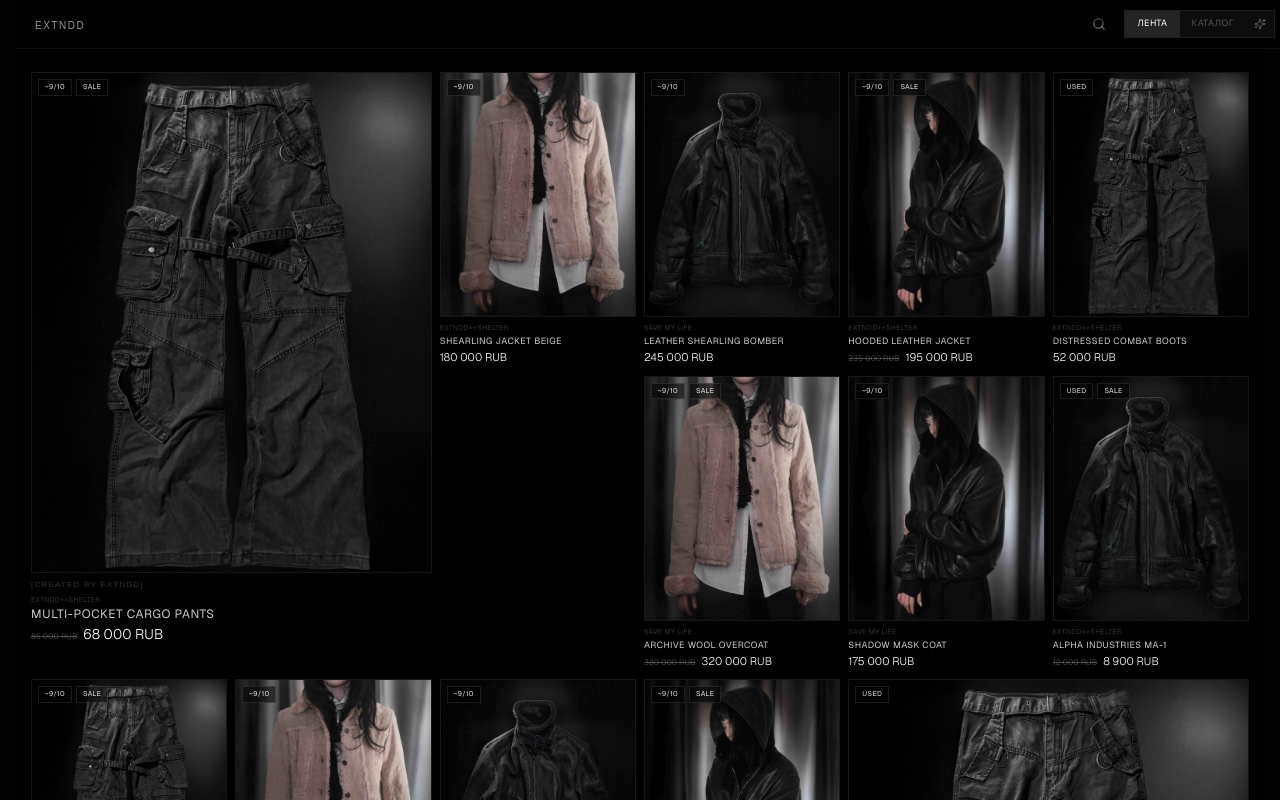
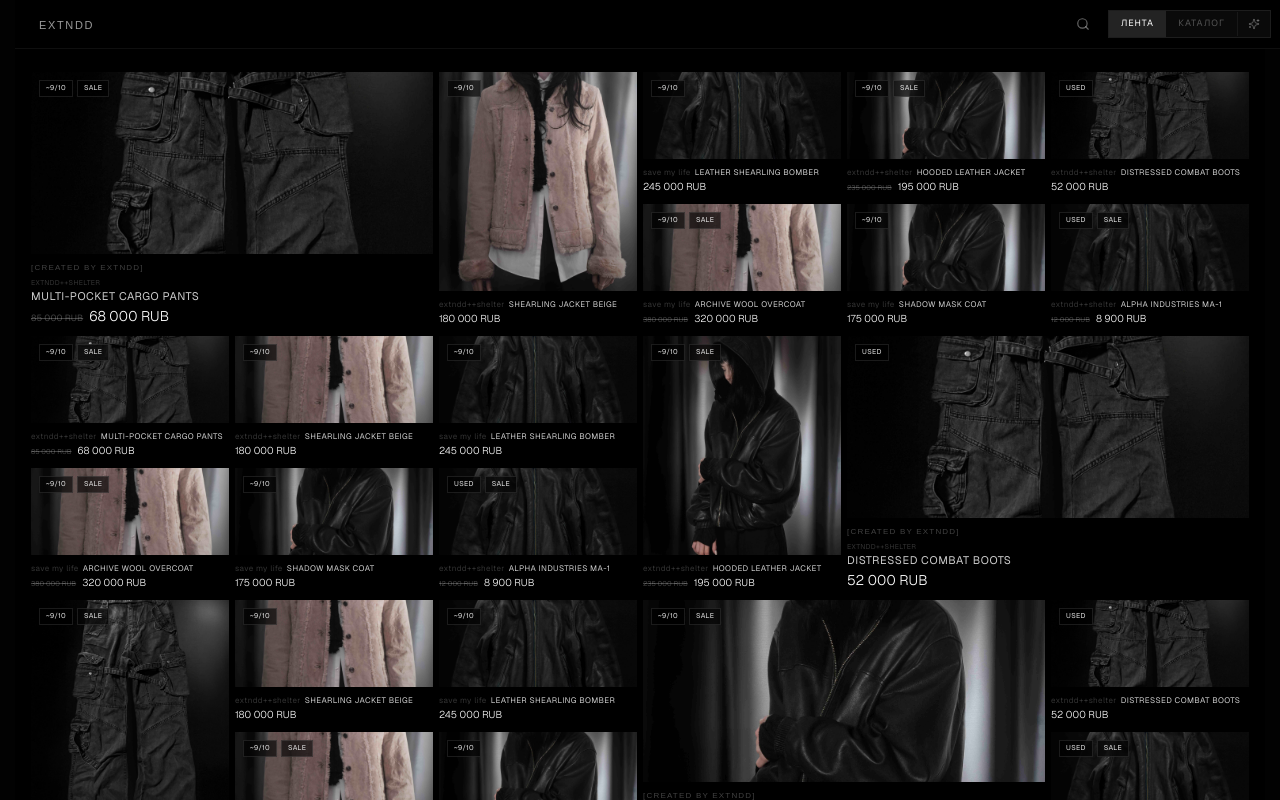
Before and after one commit to 2extndd/v0-avant-garde-catalog-design-2, a Next.js app: page /feed in a window 1280 px wide. Shown: the top 800 px of the page. Built offline with nearby package versions, Linux system fonts and the light colour scheme.

Commit message:
refactor: redesign grid layout with fixed row heights
Implement fixed row heights for grid layout based on card sizes.

Co-authored-by: null <223159354+2extndd@users.noreply.github.com>

```diff
--- a/app/feed/page.tsx
+++ b/app/feed/page.tsx
@@ -64,52 +64,115 @@ const products = [
   },
 ]
 
-// Card sizes: 'lg' = 2col wide + 2row, 'md' = 1col + 2row, 'sm' = 1col + 1row
 type CardSize = 'lg' | 'md' | 'sm'
 
-// Repeating layout pattern from the screenshot - 6 columns grid
-// Each "row-group" defines card placements: [size, colStart, colSpan, rowStart, rowSpan]
-const LAYOUT_PATTERN: { size: CardSize; col: number; span: number; row: number; rspan: number }[] = [
-  // Row group 1 (rows 1-2): 1 large + 1 medium + 3 small
-  { size: 'lg', col: 1, span: 2, row: 1, rspan: 2 },
-  { size: 'md', col: 3, span: 1, row: 1, rspan: 2 },
-  { size: 'sm', col: 4, span: 1, row: 1, rspan: 1 },
-  { size: 'sm', col: 5, span: 1, row: 1, rspan: 1 },
-  { size: 'sm', col: 6, span: 1, row: 1, rspan: 1 },
-  { size: 'sm', col: 4, span: 1, row: 2, rspan: 1 },
-  { size: 'sm', col: 5, span: 1, row: 2, rspan: 1 },
-  { size: 'sm', col: 6, span: 1, row: 2, rspan: 1 },
-  // Row group 2 (rows 3-4): 3 small + 1 medium + 1 large
-  { size: 'sm', col: 1, span: 1, row: 3, rspan: 1 },
-  { size: 'sm', col: 2, span: 1, row: 3, rspan: 1 },
-  { size: 'sm', col: 3, span: 1, row: 3, rspan: 1 },
-  { size: 'md', col: 4, span: 1, row: 3, rspan: 2 },
-  { size: 'lg', col: 5, span: 2, row: 3, rspan: 2 },
-  { size: 'sm', col: 1, span: 1, row: 4, rspan: 1 },
-  { size: 'sm', col: 2, span: 1, row: 4, rspan: 1 },
-  { size: 'sm', col: 3, span: 1, row: 4, rspan: 1 },
-  // Row group 3 (rows 5-6): 1 medium + 3 small + 1 large
-  { size: 'md', col: 1, span: 1, row: 5, rspan: 2 },
-  { size: 'sm', col: 2, span: 1, row: 5, rspan: 1 },
-  { size: 'sm', col: 3, span: 1, row: 5, rspan: 1 },
-  { size: 'lg', col: 4, span: 2, row: 5, rspan: 2 },
-  { size: 'sm', col: 6, span: 1, row: 5, rspan: 1 },
-  { size: 'sm', col: 2, span: 1, row: 6, rspan: 1 },
-  { size: 'sm', col: 3, span: 1, row: 6, rspan: 1 },
-  { size: 'sm', col: 6, span: 1, row: 6, rspan: 1 },
+/*
+ * Grid system: 6 columns, rows are a fixed base unit (60px).
+ * Large card  = 2 cols, 4 base rows
+ * Medium card = 1 col,  4 base rows
+ * Small card  = 1 col,  2 base rows
+ *
+ * Pattern traced from the screenshot (each block = 8 base rows):
+ * Block A:
+ *   Large  @ col 1, row 1, span 2x4
+ *   Med    @ col 3, row 1, span 1x4
+ *   Small  @ col 4, row 1, span 1x2
+ *   Small  @ col 5, row 1, span 1x2
+ *   Small  @ col 6, row 1, span 1x2
+ *   Small  @ col 4, row 3, span 1x2
+ *   Small  @ col 5, row 3, span 1x2
+ *   Small  @ col 6, row 3, span 1x2
+ *   Small  @ col 1, row 5, span 1x2
+ *   Small  @ col 2, row 5, span 1x2
+ *   Small  @ col 3, row 5, span 1x2
+ *   Med    @ col 4, row 5, span 1x4
+ *   Large  @ col 5, row 5, span 2x4
+ *   Small  @ col 1, row 7, span 1x2
+ *   Small  @ col 2, row 7, span 1x2
+ *   Small  @ col 3, row 7, span 1x2
+ *
+ * Block B:
+ *   Med    @ col 1, row 1, span 1x4
+ *   Small  @ col 2, row 1, span 1x2
+ *   Small  @ col 3, row 1, span 1x2
+ *   Large  @ col 4, row 1, span 2x4
+ *   Small  @ col 6, row 1, span 1x2
+ *   Small  @ col 2, row 3, span 1x2
+ *   Small  @ col 3, row 3, span 1x2
+ *   Small  @ col 6, row 3, span 1x2
+ *   Small  @ col 1, row 5, span 1x2
+ *   Small  @ col 2, row 5, span 1x2
+ *   Small  @ col 3, row 5, span 1x2
+ *   Small  @ col 4, row 5, span 1x2
+ *   Med    @ col 5, row 5, span 1x4
+ *   Small  @ col 6, row 5, span 1x2
+ *   Small  @ col 1, row 7, span 1x2
+ *   Small  @ col 2, row 7, span 1x2
+ *   Small  @ col 3, row 7, span 1x2
+ *   Small  @ col 4, row 7, span 1x2
+ *   Small  @ col 6, row 7, span 1x2
+ */
+
+interface Slot {
+  size: CardSize
+  col: number
+  span: number
+  row: number
+  rspan: number
+}
+
+const BLOCK_A: Slot[] = [
+  { size: 'lg', col: 1, span: 2, row: 1, rspan: 4 },
+  { size: 'md', col: 3, span: 1, row: 1, rspan: 4 },
+  { size: 'sm', col: 4, span: 1, row: 1, rspan: 2 },
+  { size: 'sm', col: 5, span: 1, row: 1, rspan: 2 },
+  { size: 'sm', col: 6, span: 1, row: 1, rspan: 2 },
+  { size: 'sm', col: 4, span: 1, row: 3, rspan: 2 },
+  { size: 'sm', col: 5, span: 1, row: 3, rspan: 2 },
+  { size: 'sm', col: 6, span: 1, row: 3, rspan: 2 },
+  { size: 'sm', col: 1, span: 1, row: 5, rspan: 2 },
+  { size: 'sm', col: 2, span: 1, row: 5, rspan: 2 },
+  { size: 'sm', col: 3, span: 1, row: 5, rspan: 2 },
+  { size: 'md', col: 4, span: 1, row: 5, rspan: 4 },
+  { size: 'lg', col: 5, span: 2, row: 5, rspan: 4 },
+  { size: 'sm', col: 1, span: 1, row: 7, rspan: 2 },
+  { size: 'sm', col: 2, span: 1, row: 7, rspan: 2 },
+  { size: 'sm', col: 3, span: 1, row: 7, rspan: 2 },
 ]
 
-const PATTERN_ROWS = 6
-const PATTERN_ITEMS = LAYOUT_PATTERN.length
+const BLOCK_B: Slot[] = [
+  { size: 'md', col: 1, span: 1, row: 1, rspan: 4 },
+  { size: 'sm', col: 2, span: 1, row: 1, rspan: 2 },
+  { size: 'sm', col: 3, span: 1, row: 1, rspan: 2 },
+  { size: 'lg', col: 4, span: 2, row: 1, rspan: 4 },
+  { size: 'sm', col: 6, span: 1, row: 1, rspan: 2 },
+  { size: 'sm', col: 2, span: 1, row: 3, rspan: 2 },
+  { size: 'sm', col: 3, span: 1, row: 3, rspan: 2 },
+  { size: 'sm', col: 6, span: 1, row: 3, rspan: 2 },
+  { size: 'sm', col: 1, span: 1, row: 5, rspan: 2 },
+  { size: 'sm', col: 2, span: 1, row: 5, rspan: 2 },
+  { size: 'sm', col: 3, span: 1, row: 5, rspan: 2 },
+  { size: 'sm', col: 4, span: 1, row: 5, rspan: 2 },
+  { size: 'md', col: 5, span: 1, row: 5, rspan: 4 },
+  { size: 'sm', col: 6, span: 1, row: 5, rspan: 2 },
+  { size: 'sm', col: 1, span: 1, row: 7, rspan: 2 },
+  { size: 'sm', col: 2, span: 1, row: 7, rspan: 2 },
+  { size: 'sm', col: 3, span: 1, row: 7, rspan: 2 },
+  { size: 'sm', col: 4, span: 1, row: 7, rspan: 2 },
+  { size: 'sm', col: 6, span: 1, row: 7, rspan: 2 },
+]
 
-/* ── Detail Modal ── */
+const BLOCK_ROWS = 8
+const BLOCKS = [BLOCK_A, BLOCK_B]
+
+/* -- Detail Modal -- */
 function DetailModal({ product, onClose }: { product: typeof products[0]; onClose: () => void }) {
   const [imgIdx, setImgIdx] = useState(0)
   useEffect(() => { document.body.style.overflow = 'hidden'; return () => { document.body.style.overflow = '' } }, [])
 
   return (
     <div className="fixed inset-0 z-[100]" style={{ height: '100dvh' }}>
-      <div className="absolute inset-0 bg-black/95 backdrop-blur-sm animate-fade-in" onClick={onClose} />
+      <div className="absolute inset-0 bg-black/95 backdrop-blur-sm" onClick={onClose} />
       <div className="absolute inset-0 overflow-y-auto overscroll-contain" style={{ height: '100dvh' }}>
         <button onClick={onClose} className="fixed top-4 right-4 z-[110] p-3 backdrop-blur-xl bg-white/5 border border-white/10 hover:bg-white/10 transition-colors" aria-label="Close">
           <X className="h-5 w-5 text-white" />
@@ -150,7 +213,7 @@ function DetailModal({ product, onClose }: { product: typeof products[0]; onClos
                 <div><span className="text-[9px] tracking-wider text-white/40 block mb-0.5">КАТЕГОРИЯ</span><span className="text-sm">{product.category}</span></div>
               </div>
             </div>
-            <div className="flex flex-col gap-2 pt-6">
+            <div className="pt-6">
               <button className="w-full py-3.5 bg-white text-black text-xs tracking-[0.15em] hover:bg-white/90 transition-colors">НАПИСАТЬ О ПОКУПКЕ</button>
             </div>
           </div>
@@ -160,7 +223,7 @@ function DetailModal({ product, onClose }: { product: typeof products[0]; onClos
   )
 }
 
-/* ── Feed Card ── */
+/* -- Feed Card -- */
 function FeedCard({ product, size, onDetail, delay }: {
   product: typeof products[0]; size: CardSize; onDetail: () => void; delay: number
 }) {
@@ -173,7 +236,7 @@ function FeedCard({ product, size, onDetail, delay }: {
     if (!el) return
     const obs = new IntersectionObserver(([e]) => {
       if (e.isIntersecting) { setVisible(true); obs.disconnect() }
-    }, { threshold: 0.1 })
+    }, { threshold: 0.05 })
     obs.observe(el)
     return () => obs.disconnect()
   }, [])
@@ -186,111 +249,65 @@ function FeedCard({ product, size, onDetail, delay }: {
       className="group cursor-pointer h-full flex flex-col"
       style={{
         opacity: visible ? 1 : 0,
-        transform: visible ? 'translateY(0)' : 'translateY(16px)',
-        transition: `opacity 0.5s ease ${delay}ms, transform 0.5s ease ${delay}ms`,
+        transform: visible ? 'translateY(0) scale(1)' : 'translateY(20px) scale(0.98)',
+        transition: `opacity 0.6s cubic-bezier(0.22,1,0.36,1) ${delay}ms, transform 0.6s cubic-bezier(0.22,1,0.36,1) ${delay}ms`,
       }}
     >
-      {/* Photo 4:5 */}
-      <div className="relative aspect-[4/5] overflow-hidden bg-neutral-950 border border-white/[0.06] flex-shrink-0" onClick={onDetail}>
-        <Image src={product.image} alt={product.name} fill className="object-cover group-hover:scale-[1.03] transition-transform duration-700 ease-out" />
+      {/* Photo */}
+      <div className="relative aspect-[4/5] overflow-hidden bg-neutral-950 flex-1 min-h-0" onClick={onDetail}>
+        <Image src={product.image} alt={product.name} fill className="object-cover group-hover:scale-[1.03] transition-transform duration-700 ease-out" sizes={isLarge ? '33vw' : '17vw'} />
 
-        {/* Badges top-left */}
-        <div className="absolute top-1.5 left-1.5 z-10 flex gap-1">
-          <span className="px-1.5 py-0.5 text-[7px] tracking-wider text-white/90 bg-black/50 backdrop-blur-sm border border-white/10">{product.condition}</span>
+        {/* Badges */}
+        <div className="absolute top-2 left-2 z-10 flex gap-1">
+          <span className="px-1.5 py-0.5 text-[7px] tracking-wider text-white/90 bg-black/60 backdrop-blur-sm border border-white/10">{product.condition}</span>
           {product.originalPrice && (
-            <span className="px-1.5 py-0.5 text-[7px] tracking-wider text-white/90 bg-black/50 backdrop-blur-sm border border-white/10">SALE</span>
+            <span className="px-1.5 py-0.5 text-[7px] tracking-wider text-white/90 bg-black/60 backdrop-blur-sm border border-white/10">SALE</span>
           )}
         </div>
 
         {/* Hover actions */}
-        <div className="hidden md:flex absolute top-1.5 right-1.5 flex-col gap-1 opacity-0 group-hover:opacity-100 transition-opacity duration-200 z-10">
-          <button onClick={(e) => { e.stopPropagation(); setLiked(!liked) }} className={`p-1 backdrop-blur-xl border ${liked ? 'bg-white/20 border-white/30' : 'bg-black/40 border-white/10'}`}>
-            <Heart className={`h-2.5 w-2.5 ${liked ? 'fill-white text-white' : 'text-white/80'}`} />
+        <div className="absolute top-2 right-2 flex flex-col gap-1 opacity-0 group-hover:opacity-100 transition-opacity duration-200 z-10">
+          <button onClick={(e) => { e.stopPropagation(); setLiked(!liked) }} className={`p-1.5 backdrop-blur-xl border transition-colors ${liked ? 'bg-white/20 border-white/30' : 'bg-black/40 border-white/10 hover:bg-white/10'}`}>
+            <Heart className={`h-3 w-3 ${liked ? 'fill-white text-white' : 'text-white/80'}`} />
           </button>
-          <button onClick={(e) => e.stopPropagation()} className="p-1 bg-black/40 backdrop-blur-xl border border-white/10">
-            <Share2 className="h-2.5 w-2.5 text-white/80" />
+          <button onClick={(e) => e.stopPropagation()} className="p-1.5 bg-black/40 backdrop-blur-xl border border-white/10 hover:bg-white/10 transition-colors">
+            <Share2 className="h-3 w-3 text-white/80" />
           </button>
         </div>
 
+        {/* Hover overlay */}
         <div className="absolute inset-0 bg-black/0 group-hover:bg-black/10 transition-colors duration-300 pointer-events-none" />
       </div>
 
-      {/* Info below photo */}
-      <div className="pt-1.5 pb-0.5 flex-shrink-0" onClick={onDetail}>
+      {/* Info below */}
+      <div className="pt-2 pb-1 flex-shrink-0" onClick={onDetail}>
         {isLarge && (
-          <p className="text-[8px] tracking-[0.15em] text-white/20 mb-1 font-[family-name:var(--font-copperplate)]">
+          <p className="text-[8px] tracking-[0.15em] text-white/25 mb-1 font-[family-name:var(--font-copperplate)]">
             {'[CREATED BY EXTNDD]'}
           </p>
         )}
-        <p className="text-[7px] tracking-wider text-white/20 uppercase mb-0.5">{product.project}</p>
-        <h3 className={`tracking-wider text-white/80 leading-tight mb-0.5 group-hover:text-white transition-colors line-clamp-2 ${isLarge ? 'text-xs' : 'text-[9px]'}`}>
+        {isLarge && (
+          <p className="text-[7px] tracking-wider text-white/20 uppercase mb-0.5">{product.project}</p>
+        )}
+        <h3 className={`tracking-wider text-white/80 leading-tight mb-0.5 group-hover:text-white transition-colors line-clamp-1 ${isLarge ? 'text-[11px]' : 'text-[8px]'}`}>
+          {!isLarge && <span className="text-white/20 mr-1">{product.project}</span>}
           {product.name}
         </h3>
         <div className="flex items-baseline gap-1.5">
-          {product.originalPrice && <span className="text-[8px] text-white/25 line-through">{product.originalPrice}</span>}
-          <span className={`text-white font-light ${isLarge ? 'text-sm' : 'text-[11px]'}`}>{product.price}</span>
+          {product.originalPrice && <span className={`text-white/25 line-through ${isLarge ? 'text-[9px]' : 'text-[7px]'}`}>{product.originalPrice}</span>}
+          <span className={`text-white font-light ${isLarge ? 'text-sm' : 'text-[10px]'}`}>{product.price}</span>
         </div>
       </div>
     </div>
   )
 }
 
-/* ── Mobile Feed Card (simpler 2-col) ── */
-function MobileFeedCard({ product, onDetail, delay, variant }: {
-  product: typeof products[0]; onDetail: () => void; delay: number; variant: 'tall' | 'normal'
-}) {
-  const [visible, setVisible] = useState(false)
-  const ref = useRef<HTMLDivElement>(null)
-
-  useEffect(() => {
-    const el = ref.current
-    if (!el) return
-    const obs = new IntersectionObserver(([e]) => {
-      if (e.isIntersecting) { setVisible(true); obs.disconnect() }
-    }, { threshold: 0.1 })
-    obs.observe(el)
-    return () => obs.disconnect()
-  }, [])
-
-  return (
-    <div
-      ref={ref}
-      className="group cursor-pointer break-inside-avoid mb-2"
-      style={{
-        opacity: visible ? 1 : 0,
-        transform: visible ? 'translateY(0)' : 'translateY(12px)',
-        transition: `opacity 0.4s ease ${delay}ms, transform 0.4s ease ${delay}ms`,
-      }}
-      onClick={onDetail}
-    >
-      <div className="relative aspect-[4/5] overflow-hidden bg-neutral-950 border border-white/[0.06]">
-        <Image src={product.image} alt={product.name} fill className="object-cover" />
-        <div className="absolute top-1.5 left-1.5 z-10 flex gap-1">
-          <span className="px-1 py-0.5 text-[6px] tracking-wider text-white/90 bg-black/50 backdrop-blur-sm border border-white/10">{product.condition}</span>
-          {product.originalPrice && (
-            <span className="px-1 py-0.5 text-[6px] tracking-wider text-white/90 bg-black/50 backdrop-blur-sm border border-white/10">SALE</span>
-          )}
-        </div>
-      </div>
-      <div className="pt-1 pb-0.5">
-        <p className="text-[6px] tracking-wider text-white/15 uppercase">{product.project}</p>
-        <h3 className="text-[8px] tracking-wider text-white/80 leading-tight mb-0.5 line-clamp-2">{product.name}</h3>
-        <div className="flex items-baseline gap-1">
-          {product.originalPrice && <span className="text-[7px] text-white/25 line-through">{product.originalPrice}</span>}
-          <span className="text-[10px] text-white font-light">{product.price}</span>
-        </div>
-      </div>
-    </div>
-  )
-}
-
-
-/* ── Main Feed Page ── */
+/* -- Main Page -- */
 export default function FeedPage() {
   const [detail, setDetail] = useState<typeof products[0] | null>(null)
   const [searchOpen, setSearchOpen] = useState(false)
   const [searchQuery, setSearchQuery] = useState('')
-  const [batchCount, setBatchCount] = useState(2) // how many pattern repetitions
+  const [batchCount, setBatchCount] = useState(2)
   const loaderRef = useRef<HTMLDivElement>(null)
 
   const filtered = searchQuery
@@ -301,22 +318,22 @@ export default function FeedPage() {
       )
     : products
 
-  // Build grid items from pattern, cycling through products
+  // Build desktop grid items from alternating blocks
   const gridItems = useCallback(() => {
-    const items: { product: typeof products[0]; size: CardSize; col: number; span: number; row: number; rspan: number; key: number }[] = []
+    const items: { product: typeof products[0]; size: CardSize; col: number; span: number; row: number; rspan: number; idx: number }[] = []
     let productIdx = 0
-    for (let batch = 0; batch < batchCount; batch++) {
-      const rowOffset = batch * PATTERN_ROWS
-      for (const slot of LAYOUT_PATTERN) {
-        const product = filtered[productIdx % filtered.length]
+    for (let b = 0; b < batchCount; b++) {
+      const block = BLOCKS[b % BLOCKS.length]
+      const rowOffset = b * BLOCK_ROWS
+      for (const slot of block) {
         items.push({
-          product,
+          product: filtered[productIdx % filtered.length],
           size: slot.size,
           col: slot.col,
           span: slot.span,
           row: slot.row + rowOffset,
           rspan: slot.rspan,
-          key: batch * PATTERN_ITEMS + productIdx,
+          idx: productIdx,
         })
         productIdx++
       }
@@ -336,53 +353,55 @@ export default function FeedPage() {
   }, [])
 
   const items = gridItems()
-  const totalRows = batchCount * PATTERN_ROWS
+  const totalRows = batchCount * BLOCK_ROWS
 
   return (
     <div className="min-h-[100dvh] bg-black text-white">
       {/* Header */}
       <header className="fixed top-0 left-0 right-0 z-50 backdrop-blur-xl bg-black/70 border-b border-white/[0.06]" style={{ paddingTop: 'env(safe-area-inset-top)' }}>
-        <div className="flex items-center justify-between px-3 md:px-5 h-11 md:h-12">
+        <div className="flex items-center justify-between px-3 md:px-6 h-11 md:h-12">
           <Link href="/" className="text-white/60 hover:text-white transition-colors">
-            <span className="text-[9px] md:text-[10px] font-[family-name:var(--font-copperplate)] tracking-[0.15em]">EXTNDD</span>
+            <span className="text-[9px] md:text-[11px] font-[family-name:var(--font-copperplate)] tracking-[0.15em]">EXTNDD</span>
           </Link>
-          <div className="flex items-center gap-2 md:gap-3">
-            <button onClick={() => setSearchOpen(!searchOpen)} className="p-1.5 hover:bg-white/5 transition-colors">
+          <div className="flex items-center gap-3">
+            <button onClick={() => setSearchOpen(!searchOpen)} className="p-1.5 hover:bg-white/5 transition-colors rounded">
               <Search className={`h-3.5 w-3.5 transition-colors ${searchOpen ? 'text-white' : 'text-white/40'}`} />
             </button>
-            <div className="flex items-center bg-white/5 border border-white/[0.08]">
-              <div className="px-2.5 md:px-3 py-1.5 text-[8px] md:text-[9px] tracking-wider text-white bg-white/10">ЛЕНТА</div>
-              <Link href="/catalog" className="px-2.5 md:px-3 py-1.5 text-[8px] md:text-[9px] tracking-wider text-white/30 hover:text-white/60 transition-colors">КАТАЛОГ</Link>
-              <Link href="/tinder" className="px-2 py-1.5 text-white/30 hover:text-white/60 transition-colors">
+            <nav className="flex items-center bg-white/[0.04] border border-white/[0.08]">
+              <span className="px-3 py-1.5 text-[9px] tracking-[0.12em] text-white bg-white/10">ЛЕНТА</span>
+              <Link href="/catalog" className="px-3 py-1.5 text-[9px] tracking-[0.12em] text-white/30 hover:text-white/60 transition-colors">КАТАЛОГ</Link>
+              <Link href="/tinder" className="px-2.5 py-1.5 text-white/30 hover:text-white/60 transition-colors border-l border-white/[0.06]">
                 <Sparkles className="h-3 w-3" />
               </Link>
-            </div>
+            </nav>
           </div>
         </div>
-        <div className={`overflow-hidden transition-all duration-300 ${searchOpen ? 'max-h-11 border-t border-white/[0.06]' : 'max-h-0'}`}>
+        {/* Search expand */}
+        <div className={`overflow-hidden transition-all duration-300 ease-out ${searchOpen ? 'max-h-11 opacity-100 border-t border-white/[0.06]' : 'max-h-0 opacity-0'}`}>
           <div className="px-4 py-2.5">
             <input
               type="text" value={searchQuery} onChange={e => setSearchQuery(e.target.value)}
-              placeholder="Поиск по названию..."
+              placeholder="Поиск..."
               className="w-full bg-transparent text-xs text-white placeholder:text-white/20 focus:outline-none"
+              autoFocus={searchOpen}
             />
           </div>
         </div>
       </header>
 
-      <main className="pt-14 md:pt-14 px-2 md:px-4" style={{ paddingTop: searchOpen ? '5.75rem' : undefined, transition: 'padding-top 0.3s ease' }}>
-        {/* Desktop: 6-column explicit grid */}
-        <div className="hidden md:block max-w-[1400px] mx-auto py-4">
+      <main className="transition-[padding] duration-300" style={{ paddingTop: searchOpen ? '5.75rem' : '3.5rem' }}>
+        {/* Desktop: 6-column grid with fixed base row height */}
+        <div className="hidden md:block max-w-[1400px] mx-auto px-4 py-4">
           <div
-            className="grid gap-2"
+            className="grid gap-1.5"
             style={{
               gridTemplateColumns: 'repeat(6, 1fr)',
-              gridTemplateRows: `repeat(${totalRows}, auto)`,
+              gridTemplateRows: `repeat(${totalRows}, 60px)`,
             }}
           >
             {items.map((item, i) => (
               <div
-                key={item.key}
+                key={`${item.idx}-${item.row}-${item.col}`}
                 style={{
                   gridColumn: `${item.col} / span ${item.span}`,
                   gridRow: `${item.row} / span ${item.rspan}`,
@@ -392,34 +411,55 @@ export default function FeedPage() {
                   product={item.product}
                   size={item.size}
                   onDetail={() => setDetail(item.product)}
-                  delay={(i % PATTERN_ITEMS) * 40}
+                  delay={(i % 16) * 30}
                 />
               </div>
             ))}
           </div>
         </div>
 
-        {/* Mobile: 2-column masonry */}
-        <div className="md:hidden py-3">
-          <div className="columns-2 gap-1.5">
-            {filtered.concat(filtered).concat(filtered).slice(0, batchCount * 8).map((p, i) => (
-              <MobileFeedCard
-                key={`m-${i}`}
-                product={p}
-                onDetail={() => setDetail(p)}
-                delay={(i % 8) * 50}
-                variant={i % 5 === 0 ? 'tall' : 'normal'}
-              />
-            ))}
+        {/* Mobile: 2-column grid with mixed sizes */}
+        <div className="md:hidden px-1.5 py-2">
+          <div
+            className="grid gap-1"
+            style={{
+              gridTemplateColumns: 'repeat(2, 1fr)',
+              gridAutoRows: '80px',
+              gridAutoFlow: 'dense',
+            }}
+          >
+            {filtered.concat(filtered).concat(filtered).slice(0, batchCount * 8).map((p, i) => {
+              // Every 5th card is large (spans 2 cols)
+              const isLarge = i % 7 === 0
+              // Every 3rd card is medium (spans 2 rows)
+              const isMed = !isLarge && i % 3 === 0
+              const size: CardSize = isLarge ? 'lg' : isMed ? 'md' : 'sm'
+              return (
+                <div
+                  key={`m-${i}`}
+                  style={{
+                    gridColumn: isLarge ? 'span 2' : 'span 1',
+                    gridRow: (isLarge || isMed) ? 'span 4' : 'span 2',
+                  }}
+                >
+                  <FeedCard
+                    product={p}
+                    size={size}
+                    onDetail={() => setDetail(p)}
+                    delay={(i % 8) * 40}
+                  />
+                </div>
+              )
+            })}
           </div>
         </div>
 
         {/* Infinite scroll trigger */}
         <div ref={loaderRef} className="h-16 flex items-center justify-center">
           <div className="flex gap-1">
-            <div className="w-1 h-1 bg-white/20 rounded-full animate-pulse" />
-            <div className="w-1 h-1 bg-white/20 rounded-full animate-pulse" style={{ animationDelay: '0.2s' }} />
-            <div className="w-1 h-1 bg-white/20 rounded-full animate-pulse" style={{ animationDelay: '0.4s' }} />
+            <div className="w-1 h-1 bg-white/10 rounded-full animate-pulse" />
+            <div className="w-1 h-1 bg-white/10 rounded-full animate-pulse" style={{ animationDelay: '0.2s' }} />
+            <div className="w-1 h-1 bg-white/10 rounded-full animate-pulse" style={{ animationDelay: '0.4s' }} />
           </div>
         </div>
       </main>
```
